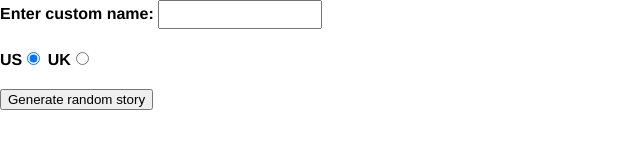
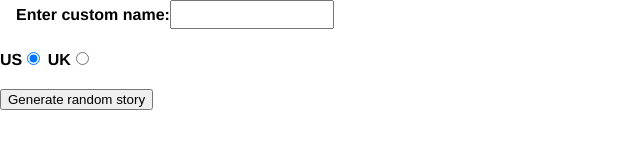
Before and after one commit to gayeta-aj/MDN-JS-Challenge, a plain HTML site: page index.html in a window 1280 px wide. Shown: the full height of the page, 0-640 px from the left. Drawn offline with Linux system fonts and the light colour scheme.

Commit message:
Update style.css

```diff
--- a/style.css
+++ b/style.css
@@ -25,3 +25,9 @@ p {
   padding: 10px;
   visibility: hidden;
 }
+
+.heading {
+  display: flex;
+  justify-content: center;
+  align-items: center;
+}
```
